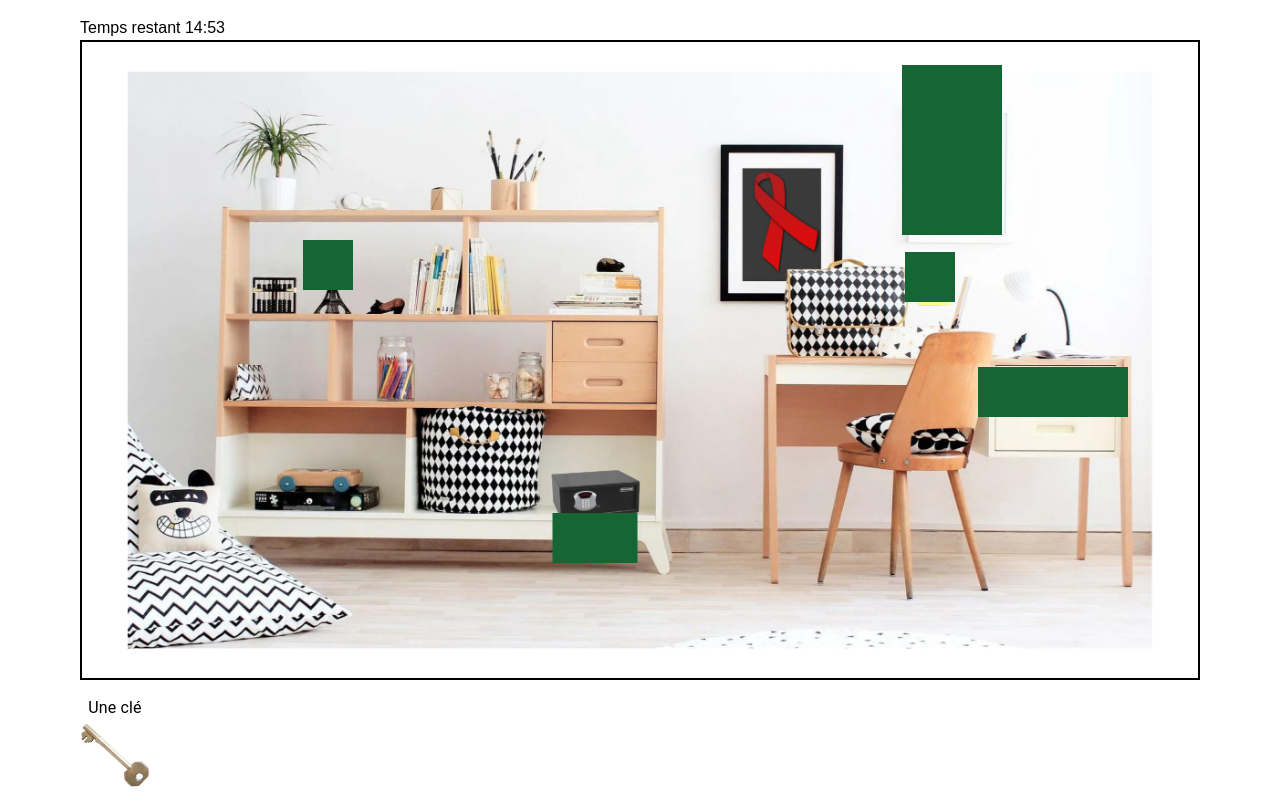
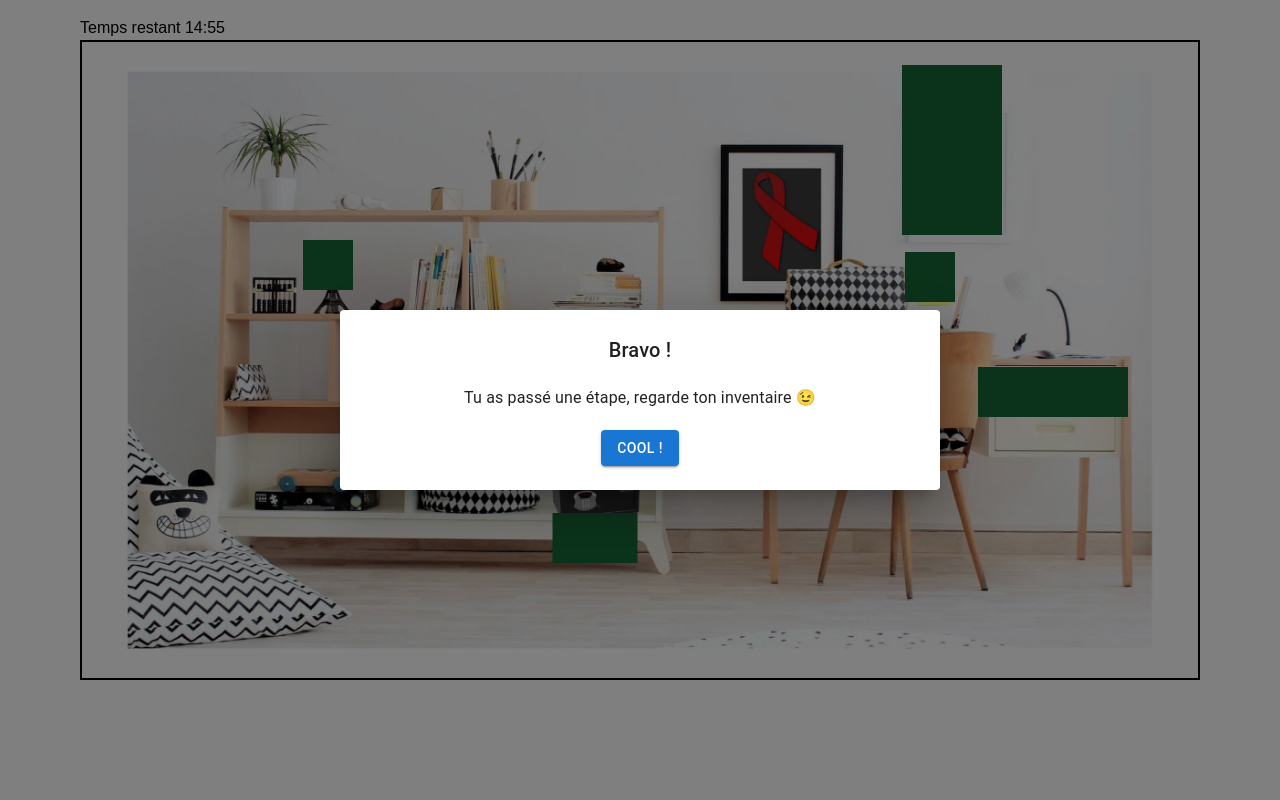
Before and after one commit to Alexandre-Fernique/nuit-info, a React (Create React App) app: page / in a window 1280 px wide. Built offline with nearby package versions, Linux system fonts and the light colour scheme.

Commit message:
feat(steps): add success dialog when changing step

```diff
--- a/src/App.tsx
+++ b/src/App.tsx
@@ -8,7 +8,7 @@ import office from "./assets/office.png"
 import IllnessTokenList from './assets/liste_maladies_tokens.png'
 import desktop from "./assets/desktop.jpeg"
 import CardImg from './components/card-img';
-import { Dialog, Grid, Stack } from '@mui/material';
+import { Button, Dialog, Grid, Stack } from '@mui/material';
 import Card from './models/card';
 import GameContext, { GameContextType } from './context/game-context';
 import Inventory from './components/inventory';
@@ -17,6 +17,7 @@ import GameTimer from './components/game-timer';
 import InventoryCard from './components/inventory-card';
 import InputChildren from './components/input-children';
 import { drawerCardEntier, drawerComponent, computerWithoutPowerCard, keyCard, memoCard, posterCard, postItCard, eiffelTowerCard, chestCard } from './data/cards';
+import SuccessDialog from './components/success-dialog';
 
 
 const compImg = (<CardImg img_link='https://d1nhio0ox7pgb.cloudfront.net/_img/g_collection_png/standard/512x512/key.png'></CardImg>)
@@ -56,7 +57,8 @@ function App() {
      }}
   ]
 
-  const [currentInventory, setCurrentInventory] = useState<Card[]>([keyCard]);
+  const [isSuccessDialogVisible, setIsSuccessDialogVisible] = useState<boolean>(false);
+  const [currentInventory, setCurrentInventory] = useState<Card[]>([]);
   const [pointsOfInterest, setPointsOfInterest] = useState<PointOfInterest[]>(initialPointsOfInterest);
   const [currentStep, setCurrentStep] = useState<number>(1);
   const [cardOpened, setCardOpened] = useState<Card|undefined>(undefined);
@@ -66,11 +68,20 @@ function App() {
     currentInventory: currentInventory,
     currentStep: currentStep,
     pointsOfInterest: pointsOfInterest,
+    isSuccessDialogVisible: isSuccessDialogVisible,
     setCurrentInventory: setCurrentInventory,
     setPointsOfInterest: setPointsOfInterest,
+    setIsSuccessDialogVisible: setIsSuccessDialogVisible,
     openCard: (card:Card)=>setCardOpened(card),
     moveToNextStep: () => setCurrentStep((step) => step + 1)
-  }), [currentInventory, currentStep, pointsOfInterest]);
+  }), [currentInventory, currentStep, pointsOfInterest, isSuccessDialogVisible]);
+
+
+    useEffect(() => {
+      if (currentStep !== 0) {
+      setIsSuccessDialogVisible(true);
+      }
+    }, [currentStep])
 
   useEffect(() => {
     console.log(currentStep)
@@ -86,6 +97,9 @@ function App() {
           <GenericCard card={cardOpened}/>
         </Dialog>)
       }
+      <Dialog fullWidth sx={{height:'100%'}} open={isSuccessDialogVisible} onClose={()=>setIsSuccessDialogVisible(false)}>
+          <SuccessDialog cards={[ postItCard ]}></SuccessDialog>
+      </Dialog>
       <Stack direction='column' paddingX={10} paddingTop={2}>
         <GameTimer durationInMinutes={15}></GameTimer>
         {currentStep >= lastStep
--- /dev/null
+++ b/src/components/success-dialog.tsx
@@ -0,0 +1,22 @@
+import { Box, Button, Stack, Typography } from "@mui/material";
+import React, { useContext } from "react";
+import GameContext from "../context/game-context";
+import Card from "../models/card";
+
+type SuccessDialogProps = {
+  cards: Card[]
+}
+
+export default function SuccessDialog({ cards }: SuccessDialogProps) {
+  const { setIsSuccessDialogVisible } = useContext(GameContext)
+
+  return (
+  <Box padding={3}>
+    <Stack alignItems="center" spacing="20px">
+      <Typography variant="h6">Bravo !</Typography>
+      <Typography>Tu as passé une étape, regarde ton inventaire 😉</Typography>
+      <Button onClick={() => { setIsSuccessDialogVisible(false) }} variant="contained">Cool !</Button>
+    </Stack>
+  </Box>
+  )
+}
--- a/src/context/game-context.ts
+++ b/src/context/game-context.ts
@@ -6,8 +6,10 @@ export interface GameContextType {
   currentStep: number
   currentInventory: Card[]
   pointsOfInterest: PointOfInterest[]
+  isSuccessDialogVisible: boolean
   setCurrentInventory: React.Dispatch<React.SetStateAction<Card[]>>
   setPointsOfInterest: React.Dispatch<React.SetStateAction<PointOfInterest[]>>
+  setIsSuccessDialogVisible: React.Dispatch<React.SetStateAction<boolean>>
   openCard: (card:Card)=>void
   moveToNextStep: () => void
 }
@@ -16,8 +18,10 @@ const GameContext = createContext<GameContextType>({
   currentStep: 0,
   currentInventory: [],
   pointsOfInterest: [],
+  isSuccessDialogVisible: false,
   setPointsOfInterest: () => {},
   setCurrentInventory: () => {},
+  setIsSuccessDialogVisible: () => {},
   openCard: () => {},
   moveToNextStep: () => {}
 });
```
